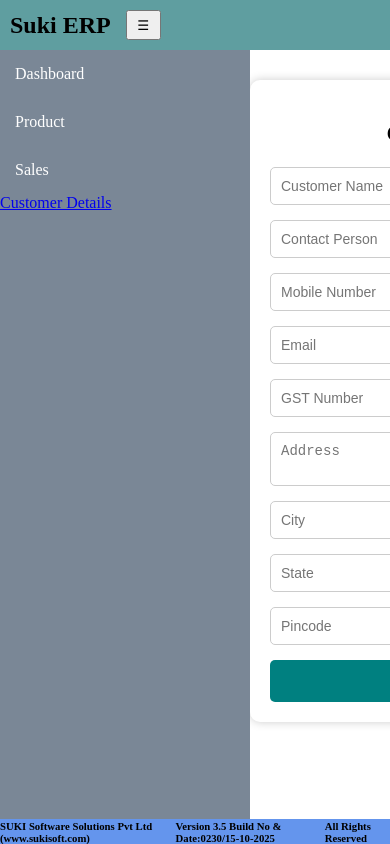
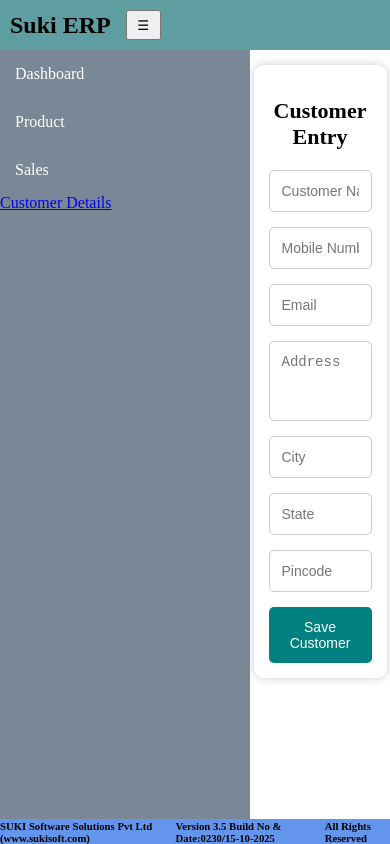
Before and after one commit to gnanasekaranvelusamyp/practice-app-new, an Angular app: page /home/customer in a window 390 px wide. Built offline with nearby package versions, Linux system fonts and the light colour scheme.

Commit message:
updater customer responsive design

```diff
--- a/src/app/pages/customer/customer.component.css
+++ b/src/app/pages/customer/customer.component.css
@@ -1,10 +1,19 @@
+body{
+    margin: 0;
+    padding: 0;
+    background-color: #f5f5f5;
+    font-family: Arial, Helvetica, sans-serif;
+}
+
 .customer-container {
-    width: 400px;
+    width: 90%;
+    max-width: 400px;
     margin: 30px auto;
     padding: 20px;
     background: #ffffff;
     border-radius: 10px;
     box-shadow: 0px 0px 10px #cccccc;
+    box-sizing: border-box;
 }
 
 h2 {
@@ -19,14 +28,22 @@ form {
 
 input,
 textarea {
+    width: 100%;
     margin-bottom: 15px;
-    padding: 10px;
+    padding: 12px;
     border: 1px solid #cccccc;
     border-radius: 5px;
     font-size: 14px;
+    box-sizing: border-box;
+}
+
+textarea{
+    resize: none;
+    height: 80px;
 }
 
 button {
+    width: 100%;
     background-color: teal;
     color: white;
     padding: 12px;
@@ -39,3 +56,24 @@ button {
 button:hover {
     background-color: #006666;
 }
+
+/* Mobile Responsive */
+
+@media screen and (max-width: 600px) {
+
+    .customer-container {
+        width: 95%;
+        margin: 15px auto;
+        padding: 15px;
+    }
+
+    h2 {
+        font-size: 22px;
+    }
+
+    input,
+    textarea,
+    button {
+        font-size: 14px;
+    }
+}
--- a/src/app/pages/customer/customer.component.html
+++ b/src/app/pages/customer/customer.component.html
@@ -10,11 +10,6 @@
                name="customer_name">
 
         <input type="text"
-               placeholder="Contact Person"
-               [(ngModel)]="customerData.contact_person"
-               name="contact_person">
-
-        <input type="text"
                placeholder="Mobile Number"
                [(ngModel)]="customerData.mobile_no"
                name="mobile_no">
@@ -23,11 +18,6 @@
                placeholder="Email"
                [(ngModel)]="customerData.email"
                name="email">
-
-        <input type="text"
-               placeholder="GST Number"
-               [(ngModel)]="customerData.gst_no"
-               name="gst_no">
 
         <textarea
             placeholder="Address"
--- a/src/app/pages/customer/customer.component.ts
+++ b/src/app/pages/customer/customer.component.ts
@@ -16,10 +16,8 @@ export class CustomerComponent {
 
   customerData = {
     customer_name: '',
-    contact_person: '',
     mobile_no: '',
     email: '',
-    gst_no: '',
     address: '',
     city: '',
     state: '',
@@ -37,10 +35,8 @@ export class CustomerComponent {
 
           this.customerData = {
             customer_name: '',
-            contact_person: '',
             mobile_no: '',
             email: '',
-            gst_no: '',
             address: '',
             city: '',
             state: '',
```
